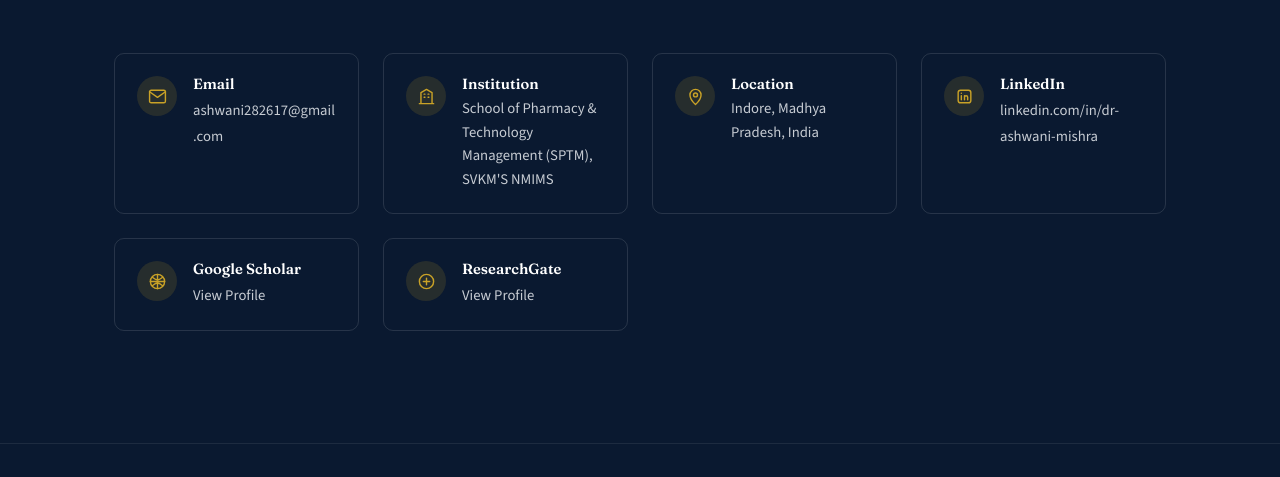
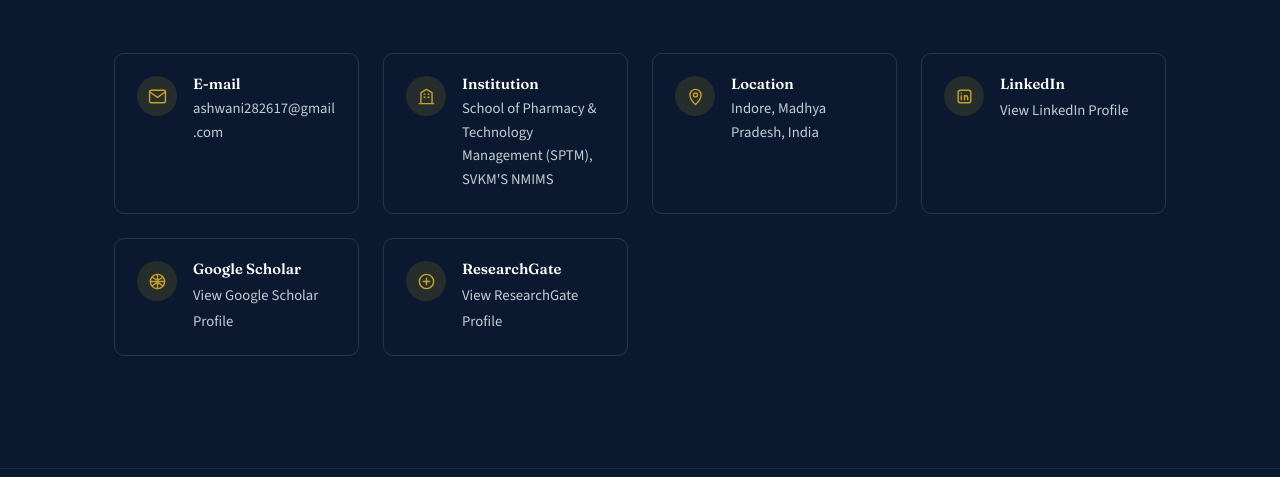
Before and after one commit to Ashwani9029/TechAshwani, a plain HTML site: page index.html in a window 1280 px wide. Shown: the part 7582-8059 px from the top of the page. Drawn offline with nearby package versions, Linux system fonts and the light colour scheme.

Commit message:
Update index.html

```diff
--- a/index.html
+++ b/index.html
@@ -385,8 +385,8 @@
       <div class="contact-item reveal">
         <div class="icon"><svg viewBox="0 0 24 24" width="22" height="22" fill="none" stroke="currentColor" stroke-width="1.8" stroke-linecap="round" stroke-linejoin="round"><path d="M22 6l-10 7L2 6"/><rect x="2" y="4" width="20" height="16" rx="2"/></svg></div>
         <div>
-          <h4>Email</h4>
-          <a href="mailto:ashwani282617@gmail.com">ashwani282617@gmail.com</a>
+          <h4>E-mail</h4>
+<p>ashwani282617@gmail.com</p>
         </div>
       </div>
       <div class="contact-item reveal">
@@ -407,21 +407,23 @@
         <div class="icon"><svg viewBox="0 0 24 24" width="22" height="22" fill="none" stroke="currentColor" stroke-width="1.8" stroke-linecap="round" stroke-linejoin="round"><rect x="4" y="4" width="16" height="16" rx="3"/><path d="M8 11v5M8 8v.01M12 16v-3a2 2 0 014 0v3M12 11v5"/></svg></div>
         <div>
           <h4>LinkedIn</h4>
-          <a href="https://www.linkedin.com/in/dr-ashwani-mishra-41042754/" target="_blank" rel="noopener">linkedin.com/in/dr-ashwani-mishra</a>
+         <a href="https://www.linkedin.com/in/dr-ashwani-mishra-41042754/"
+           target="_blank" rel="noopener noreferrer"> View LinkedIn Profile</a>
         </div>
       </div>
       <div class="contact-item reveal">
         <div class="icon"><svg viewBox="0 0 24 24" width="22" height="22" fill="none" stroke="currentColor" stroke-width="1.8" stroke-linecap="round" stroke-linejoin="round"><circle cx="12" cy="12" r="9"/><path d="M12 3v18M3 12h18M5.5 6.5c2.5 2 4 3.5 6.5 3.5s4-1.5 6.5-3.5M5.5 17.5c2.5-2 4-3.5 6.5-3.5s4 1.5 6.5 3.5"/></svg></div>
         <div>
           <h4>Google Scholar</h4>
-          <a href="https://scholar.google.is/citations?hl=en&authuser=3&user=qmOb2X0AAAAJ" target="_blank" rel="noopener">View Profile</a>
+         <a href="https://scholar.google.is/citations?hl=en&authuser=3&user=qmOb2X0AAAAJ"
+   target="_blank" rel="noopener noreferrer"> View Google Scholar Profile</a>
         </div>
       </div>
       <div class="contact-item reveal">
         <div class="icon"><svg viewBox="0 0 24 24" width="22" height="22" fill="none" stroke="currentColor" stroke-width="1.8" stroke-linecap="round" stroke-linejoin="round"><circle cx="12" cy="12" r="9"/><path d="M8 12h8M12 8v8"/></svg></div>
         <div>
           <h4>ResearchGate</h4>
-          <a href="https://www.researchgate.net/profile/Ashwani-Mishra-3" target="_blank" rel="noopener">View Profile</a>
+         <a href="https://www.researchgate.net/profile/Ashwani-Mishra-3"target="_blank" rel="noopener noreferrer"> View ResearchGate Profile</a>
         </div>
       </div>
     </div>
```
